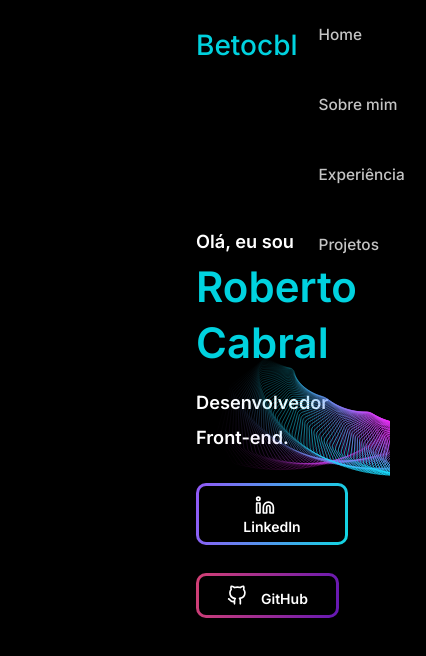
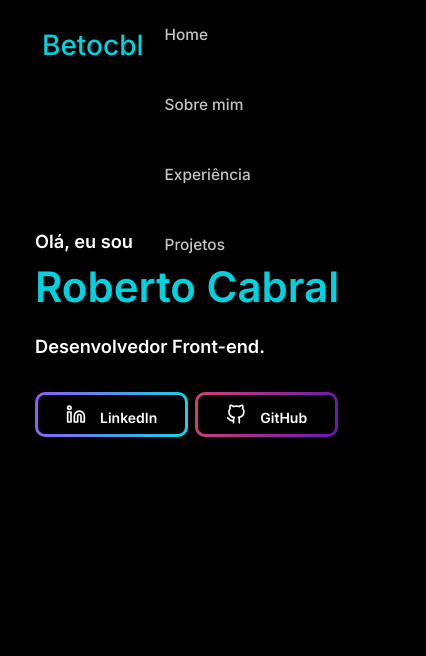
Before and after one commit to betolarbac/betocbl, a Next.js app: page / in a window 390 px wide. Shown: the top 656 px of the page, 426 px wide, since content can reach past the window. Built offline with nearby package versions, Linux system fonts and the light colour scheme.

Commit message:
responsividade

```diff
--- a/src/components/Header/styles.module.scss
+++ b/src/components/Header/styles.module.scss
@@ -50,4 +50,15 @@
       }
     }
 
+
+
   }
+
+  @media only screen and (max-width: 600px) {
+    .headerContent {
+
+      margin-left: 1rem;
+      margin-right: 6rem;
+    }
+
+  }
--- a/src/components/Sobre/sobre.module.scss
+++ b/src/components/Sobre/sobre.module.scss
@@ -118,5 +118,77 @@
 
       }
 
+
+
     }
+    @media only screen and (max-width: 600px) {
+
+
+      .hero {
+        margin-left: 1rem;
+        margin-top: 1rem;
+
+
+        h1 {
+          font-size: 1.3rem;
+          font-weight: 600;
+          color: #FFFFFF;
+
+        }
+
+        h2 {
+          font-size: 1.1rem;
+          font-weight: 500;
+          color: #FFFFFF;
+
+        }
+
+
+        p {
+
+          font-weight: 400;
+          font-size: 1rem;
+          line-height: 1.3rem;
+          margin-top: 1rem;
+          color: #C4C4C4;
+          margin-bottom: 1rem;
+
+
+        }
+
+           button {
+          margin-right: 0.5rem;
+
+        }
+
+        .button1 {
+          margin-right: 0.5rem;
+
+        }
+
+
+      }
+
+
+    }
+
+
+
+
   }
+
+
+
+  @media only screen and (max-width: 600px) {
+
+    .contentContainer {
+
+      img {
+        display: none;
+      }
+
+
+    }
+
+
+  }
--- a/src/pages/home.module.scss
+++ b/src/pages/home.module.scss
@@ -18,6 +18,8 @@
 
 
     }
+
+
 
     .hero {
       margin-left: 12rem;
@@ -100,4 +102,26 @@
       }
 
     }
+
+    @media only screen and (max-width: 600px) {
+      img {
+       display: none;
+    }
+
+    .hero {
+      margin-left: 0.5rem;
+
+      button {
+        margin-right: 0.5rem;
+
+      }
+
+      .button1 {
+        margin-right: 0.5rem;
+
+      }
+    }
+
+
+    }
   }
```
Also changed, not shown: src/components/Projeto/styles.module.scss (+48 -0 lines).
